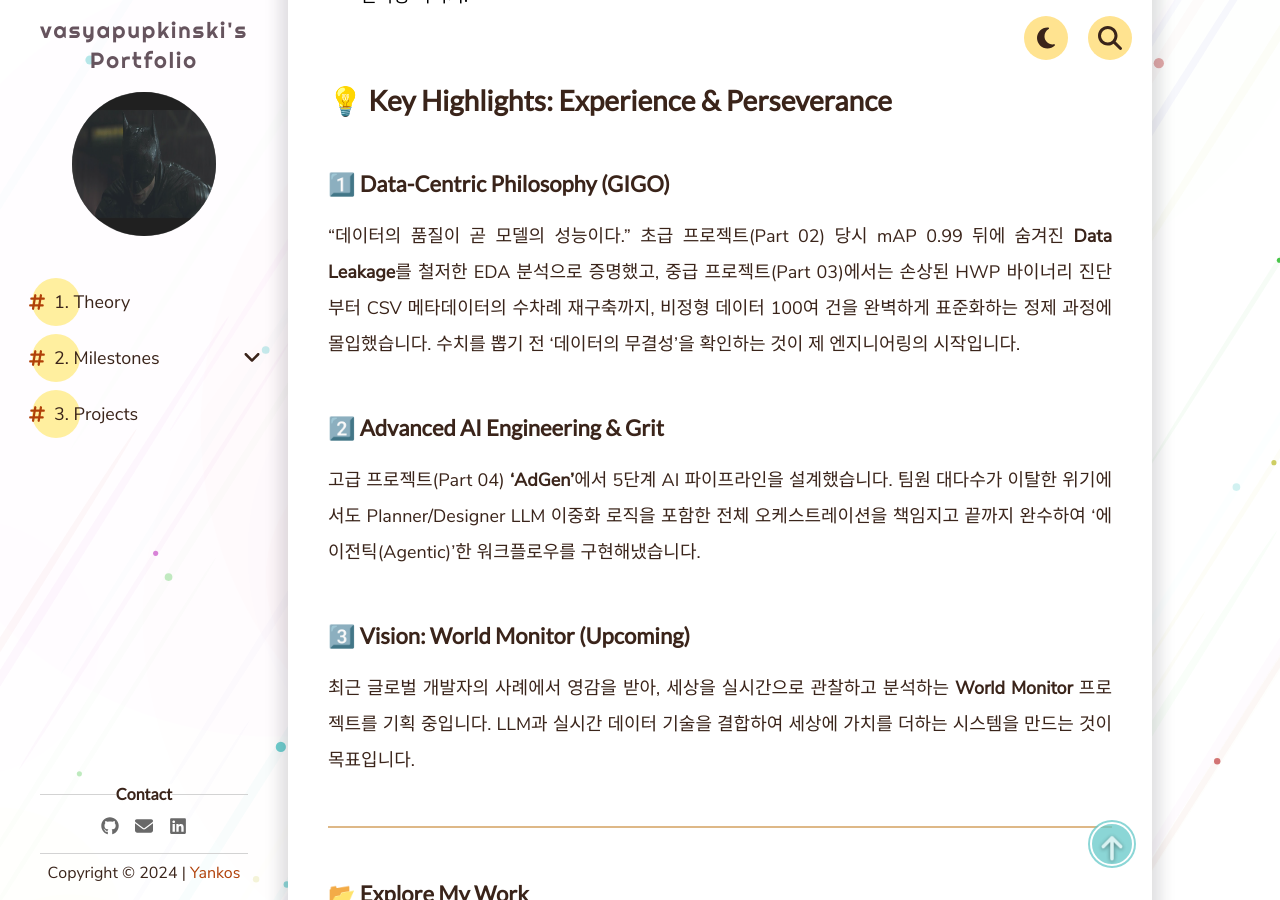
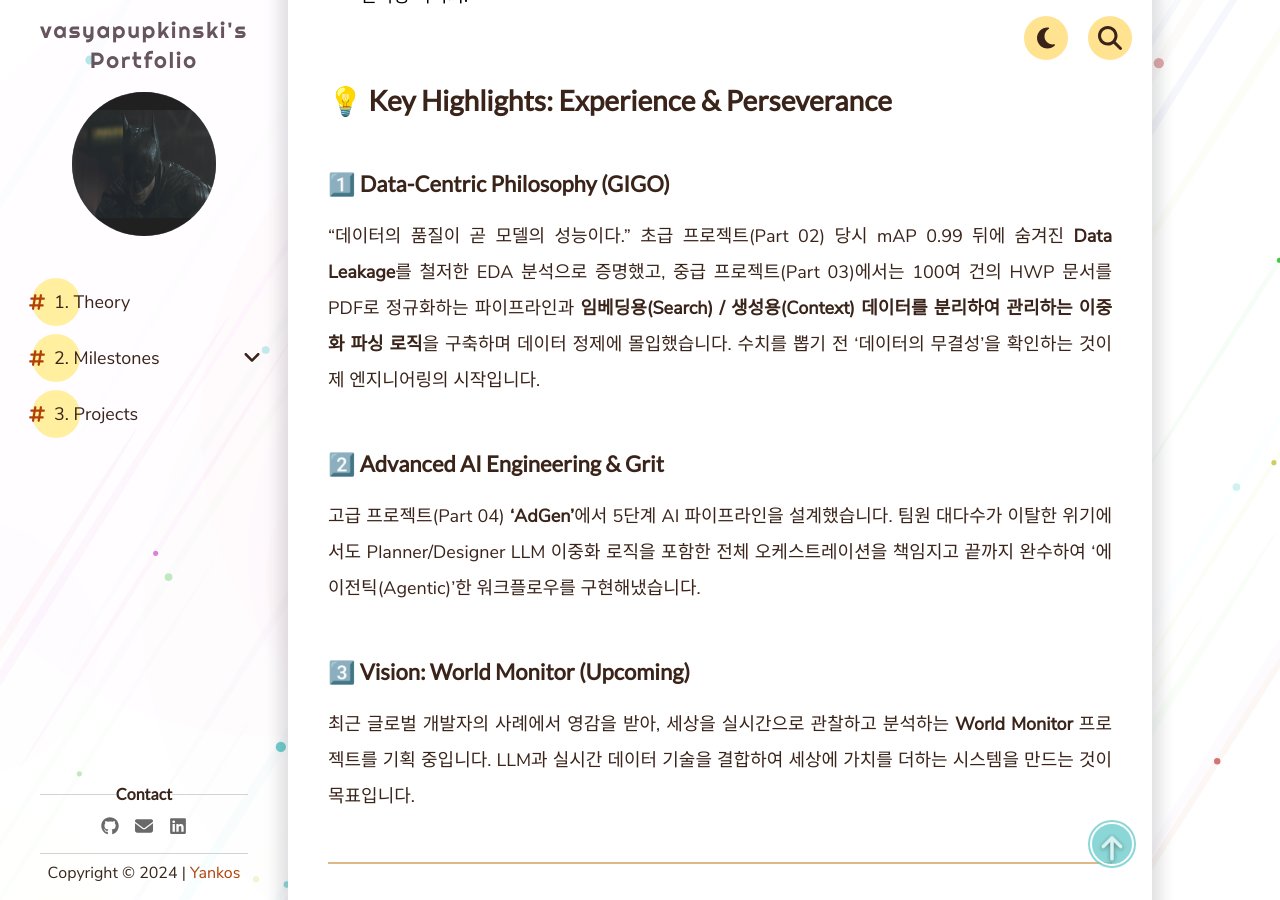
Before and after one commit to vasyapupkinski/vasyapupkinski.github.io, a Jekyll site: the page built from index.md, in a window 1280 px wide and 900 px high, scrolled down 1273 px. Built offline with Jekyll 4.4.1, drawn with Linux system fonts in a browser that asks for light colours; comment, search, counter and statistics services are not loaded.

Commit message:
Refine Part 03 highlight: Include dual-text (embedding vs context) parsing logic

```diff
--- a/index.md
+++ b/index.md
@@ -21,7 +21,7 @@ home: true
 ## 💡 Key Highlights: Experience & Perseverance
 
 ### 1️⃣ Data-Centric Philosophy (GIGO)
-"데이터의 품질이 곧 모델의 성능이다." 초급 프로젝트(Part 02) 당시 mAP 0.99 뒤에 숨겨진 **Data Leakage**를 철저한 EDA 분석으로 증명했고, 중급 프로젝트(Part 03)에서는 손상된 HWP 바이너리 진단부터 CSV 메타데이터의 수차례 재구축까지, 비정형 데이터 100여 건을 완벽하게 표준화하는 정제 과정에 몰입했습니다. 수치를 뽑기 전 '데이터의 무결성'을 확인하는 것이 제 엔지니어링의 시작입니다.
+"데이터의 품질이 곧 모델의 성능이다." 초급 프로젝트(Part 02) 당시 mAP 0.99 뒤에 숨겨진 **Data Leakage**를 철저한 EDA 분석으로 증명했고, 중급 프로젝트(Part 03)에서는 100여 건의 HWP 문서를 PDF로 정규화하는 파이프라인과 **임베딩용(Search) / 생성용(Context) 데이터를 분리하여 관리하는 이중화 파싱 로직**을 구축하며 데이터 정제에 몰입했습니다. 수치를 뽑기 전 '데이터의 무결성'을 확인하는 것이 제 엔지니어링의 시작입니다.
 
 ### 2️⃣ Advanced AI Engineering & Grit
 고급 프로젝트(Part 04) **'AdGen'**에서 5단계 AI 파이프라인을 설계했습니다. 팀원 대다수가 이탈한 위기에서도 Planner/Designer LLM 이중화 로직을 포함한 전체 오케스트레이션을 책임지고 끝까지 완수하여 '에이전틱(Agentic)'한 워크플로우를 구현해냈습니다.
```
